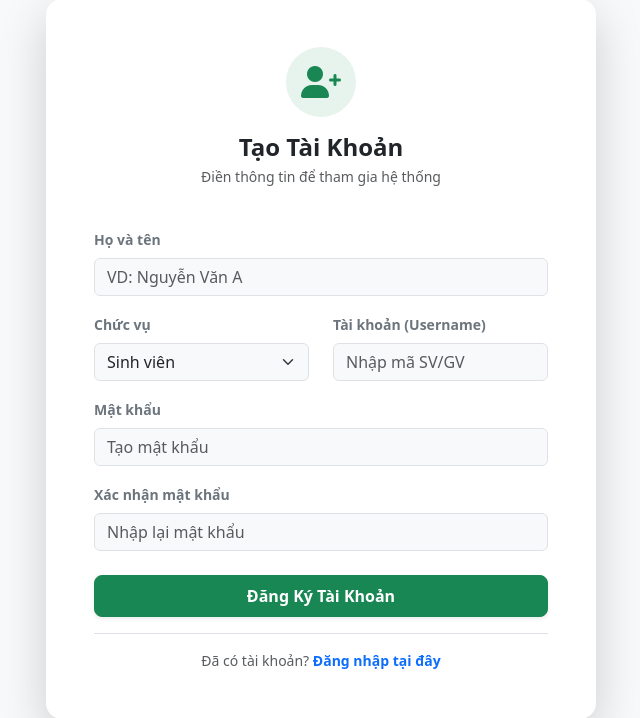
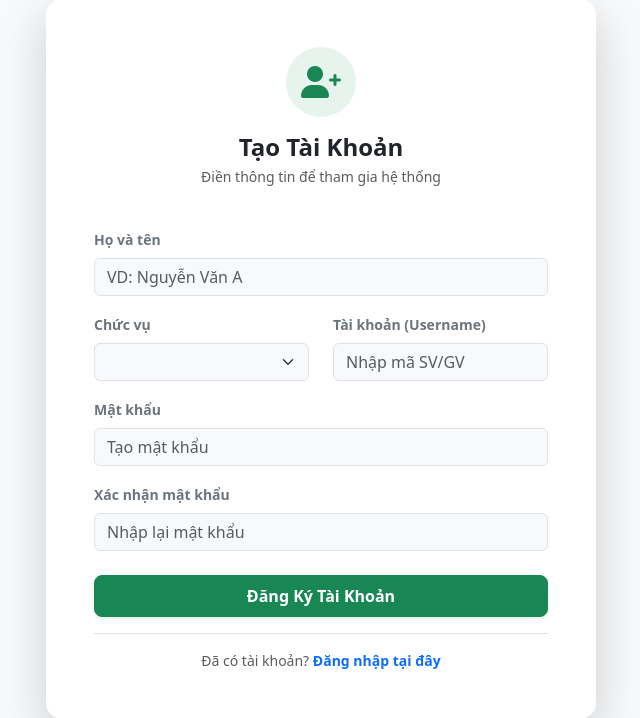
Before and after one commit to NhatTruong1905/edu-room-management, a Flask app: page /register in a window 1280 px wide. Shown: the part 105-823 px from the top of the page, without its empty margins (319-959 px from the left). Run offline with Flask 3, Linux system fonts and the light colour scheme; lists and menus that the app fills with data are empty.

Commit message:
feat: Function register

```diff
--- a/eduroomapp/templates/register.html
+++ b/eduroomapp/templates/register.html
@@ -16,6 +16,11 @@
         </div>
 
         <form action="/register" method="POST">
+            {% if err_msg %}
+            <div class="alert alert-danger text-center shadow-sm rounded-3 fw-semibold small py-2 mb-3">
+                <i class="fa-solid fa-triangle-exclamation me-1"></i> {{ err_msg }}
+            </div>
+            {% endif %}
             <div class="mb-3">
                 <label for="fullname" class="form-label fw-semibold small text-secondary">Họ và tên</label>
                 <input type="text" class="form-control bg-light" id="fullname" name="fullname"
@@ -26,8 +31,12 @@
                 <div class="col-md-6">
                     <label for="role" class="form-label fw-semibold small text-secondary">Chức vụ</label>
                     <select class="form-select bg-light" id="role" name="role" required>
-                        <option value="student" selected>Sinh viên</option>
-                        <option value="teacher">Giảng viên</option>
+                        {% if roles %}
+                        <option value="" selected>-- Chọn vai trò --</option>
+                        {% for r in roles %}
+                        <option value="{{r.name}}">{{r.name}}</option>
+                        {% endfor %}
+                        {% endif %}
                     </select>
                 </div>
                 <div class="col-md-6 mt-3 mt-md-0">
```
Also changed, not shown: eduroomapp/templates/booking.html (renamed from eduroomapp/templates/index.html).
